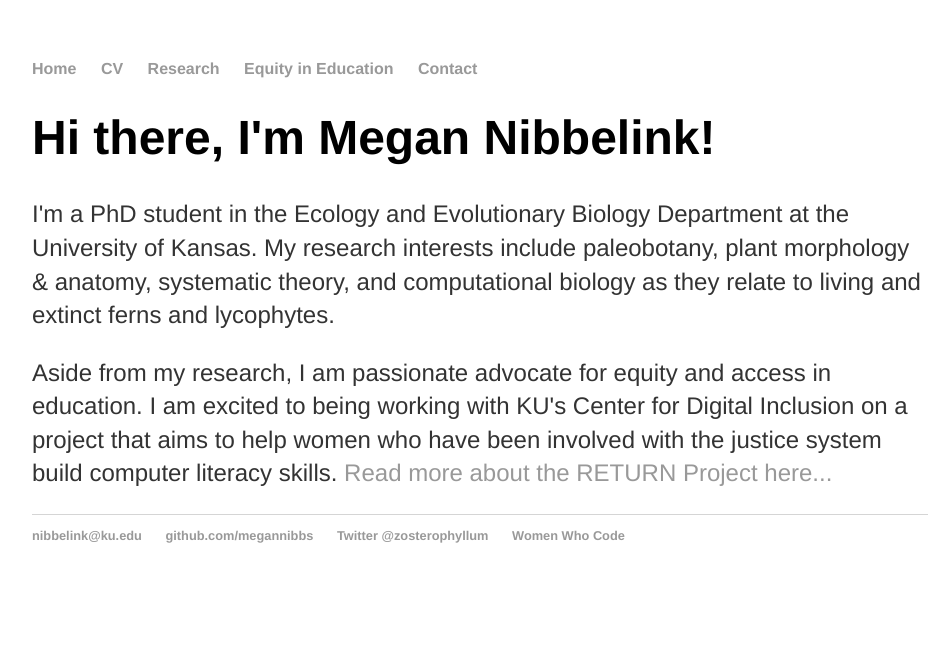
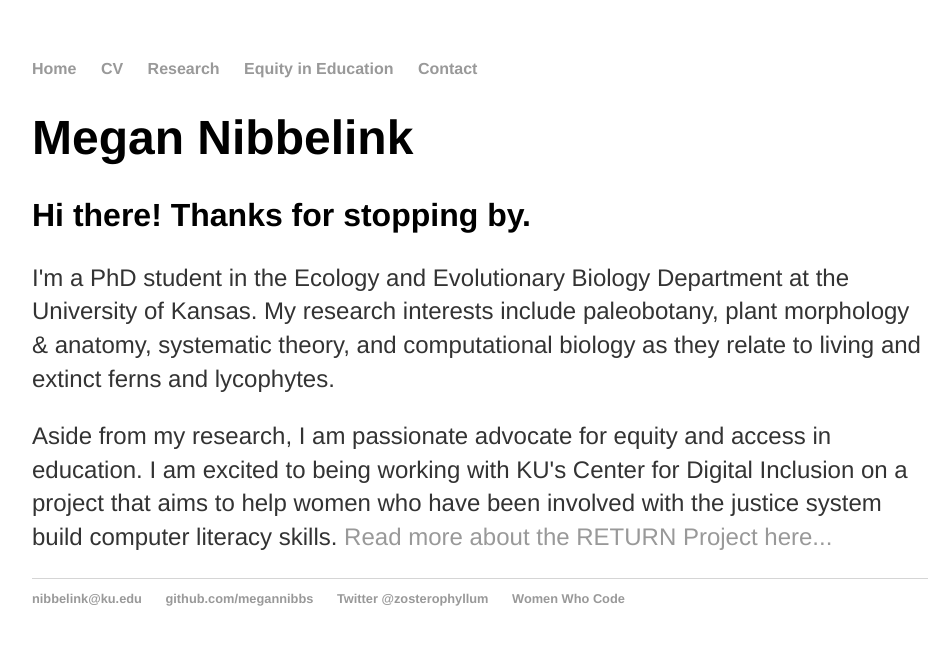
Before and after one commit to megannibbs/megannibbelink.github.io, a Jekyll site: the page built from index.html, in a window 1280 px wide. Shown: the top 645 px of the page, without its empty margins (160-1111 px from the left). Built offline with Jekyll 4.4.1, drawn with Linux system fonts in a browser that asks for light colours.

Commit message:
Update index.html

```diff
--- a/index.html
+++ b/index.html
@@ -3,7 +3,8 @@ layout: default
 title: Meg Nibbelink | Home
 ---
 <div class="blurb">
-	<h1>Hi there, I'm Megan Nibbelink!</h1>
+	<h1>Megan Nibbelink</h1>
+	<h2>Hi there! Thanks for stopping by.</h2>
 	<p>I'm a PhD student in the Ecology and Evolutionary Biology Department at the University of Kansas.
 		My research interests include paleobotany, plant morphology & anatomy, systematic theory,
 		and computational biology as they relate to living and extinct ferns and lycophytes.</p>
```
